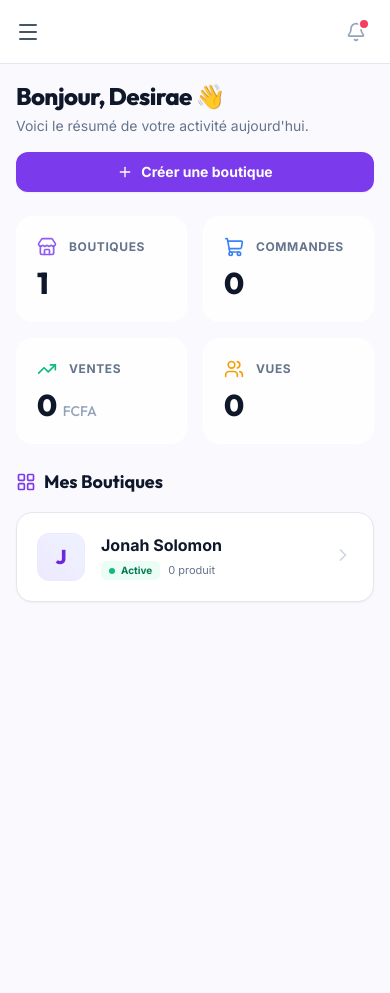
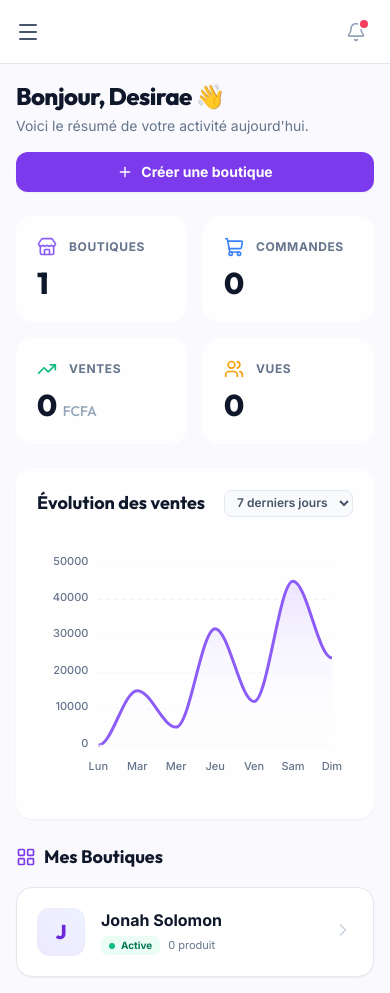
Before and after one commit to realsergealain/azoria-scan, a Django app: page /tableau-de-bord/ in a window 390 px wide. Run offline with Django 5.2, Linux system fonts and the light colour scheme; a user stored in the database is signed in; data comes from the database, SQL or seed files in the repository; some libraries are stand-ins or nearby versions.

Commit message:
feat: implement base dashboard layout with sidebar navigation and mobile responsiveness

```diff
--- a/templates/core/base_dashboard.html
+++ b/templates/core/base_dashboard.html
@@ -40,11 +40,11 @@
     <style>
         [x-cloak] { display: none !important; }
         .glass-card { background: rgba(255, 255, 255, 0.8); backdrop-filter: blur(12px); border: 1px solid rgba(255, 255, 255, 0.3); }
-        .nav-link.active { background-color: theme('colors.brand.50'); color: theme('colors.brand.700'); font-weight: 600; }
+        .nav-link.active { background-color: theme('colors.brand.50'); color: theme('colors.brand.700'); font-weight: 700; box-shadow: inset 4px 0 0 0 theme('colors.brand.600'); }
         .nav-link.active i { color: theme('colors.brand.600'); }
     </style>
 </head>
-<body class="h-full flex overflow-hidden text-slate-800" x-data="{ sidebarOpen: false }" hx-boost="true">
+<body class="h-full flex overflow-hidden text-slate-800" x-data="{ sidebarOpen: false, showComingSoonModal: false }" hx-boost="true">
 
     <!-- Page Loader (Azoria Branding) -->
     <div id="page-loader" class="fixed inset-0 z-[100] bg-slate-50 flex flex-col items-center justify-center transition-opacity duration-300" style="display: none; opacity: 0;">
@@ -95,17 +95,17 @@
                 Vue d'ensemble
             </a>
 
-            <a href="#" class="nav-link flex items-center gap-3 px-3 py-2.5 rounded-xl text-sm font-medium text-slate-600 hover:bg-slate-50 hover:text-slate-900 transition-colors">
+            <a href="#" @click.prevent="showComingSoonModal = true" class="nav-link flex items-center gap-3 px-3 py-2.5 rounded-xl text-sm font-medium text-slate-600 hover:bg-slate-50 hover:text-slate-900 transition-colors">
                 <i data-lucide="store" class="w-5 h-5 text-slate-400"></i>
                 Mes Boutiques
             </a>
 
-            <a href="#" class="nav-link flex items-center gap-3 px-3 py-2.5 rounded-xl text-sm font-medium text-slate-600 hover:bg-slate-50 hover:text-slate-900 transition-colors">
+            <a href="#" @click.prevent="showComingSoonModal = true" class="nav-link flex items-center gap-3 px-3 py-2.5 rounded-xl text-sm font-medium text-slate-600 hover:bg-slate-50 hover:text-slate-900 transition-colors">
                 <i data-lucide="package" class="w-5 h-5 text-slate-400"></i>
                 Produits
             </a>
 
-            <a href="#" class="nav-link flex items-center justify-between px-3 py-2.5 rounded-xl text-sm font-medium text-slate-600 hover:bg-slate-50 hover:text-slate-900 transition-colors">
+            <a href="#" @click.prevent="showComingSoonModal = true" class="nav-link flex items-center justify-between px-3 py-2.5 rounded-xl text-sm font-medium text-slate-600 hover:bg-slate-50 hover:text-slate-900 transition-colors">
                 <div class="flex items-center gap-3">
                     <i data-lucide="shopping-cart" class="w-5 h-5 text-slate-400"></i>
                     Commandes
@@ -113,19 +113,19 @@
                 <span class="bg-brand-100 text-brand-700 py-0.5 px-2 rounded-full text-[10px] font-bold">12</span>
             </a>
 
-            <a href="#" class="nav-link flex items-center gap-3 px-3 py-2.5 rounded-xl text-sm font-medium text-slate-600 hover:bg-slate-50 hover:text-slate-900 transition-colors">
+            <a href="#" @click.prevent="showComingSoonModal = true" class="nav-link flex items-center gap-3 px-3 py-2.5 rounded-xl text-sm font-medium text-slate-600 hover:bg-slate-50 hover:text-slate-900 transition-colors">
                 <i data-lucide="users" class="w-5 h-5 text-slate-400"></i>
                 Clients
             </a>
 
             <p class="px-3 text-[10px] font-bold uppercase tracking-wider text-slate-400 mb-2 mt-6">Outils</p>
 
-            <a href="#" class="nav-link flex items-center gap-3 px-3 py-2.5 rounded-xl text-sm font-medium text-slate-600 hover:bg-slate-50 hover:text-slate-900 transition-colors">
+            <a href="#" @click.prevent="showComingSoonModal = true" class="nav-link flex items-center gap-3 px-3 py-2.5 rounded-xl text-sm font-medium text-slate-600 hover:bg-slate-50 hover:text-slate-900 transition-colors">
                 <i data-lucide="qr-code" class="w-5 h-5 text-slate-400"></i>
                 QR Codes & Marketing
             </a>
 
-            <a href="#" class="nav-link flex items-center gap-3 px-3 py-2.5 rounded-xl text-sm font-medium text-slate-600 hover:bg-slate-50 hover:text-slate-900 transition-colors">
+            <a href="#" @click.prevent="showComingSoonModal = true" class="nav-link flex items-center gap-3 px-3 py-2.5 rounded-xl text-sm font-medium text-slate-600 hover:bg-slate-50 hover:text-slate-900 transition-colors">
                 <i data-lucide="settings" class="w-5 h-5 text-slate-400"></i>
                 Paramètres
             </a>
@@ -207,6 +207,35 @@
         </main>
     </div>
 
+    <!-- Coming Soon Modal (AlpineJS) -->
+    <div x-show="showComingSoonModal" style="display: none;" class="fixed inset-0 z-[100] flex items-center justify-center overflow-y-auto overflow-x-hidden p-4 sm:p-6" x-cloak>
+        <!-- Backdrop -->
+        <div x-show="showComingSoonModal" x-transition:enter="ease-out duration-300" x-transition:enter-start="opacity-0" x-transition:enter-end="opacity-100" x-transition:leave="ease-in duration-200" x-transition:leave-start="opacity-100" x-transition:leave-end="opacity-0" class="fixed inset-0 bg-slate-900/60 backdrop-blur-sm transition-opacity" @click="showComingSoonModal = false"></div>
+
+        <!-- Modal Panel -->
+        <div x-show="showComingSoonModal" x-transition:enter="ease-out duration-300" x-transition:enter-start="opacity-0 translate-y-4 sm:translate-y-0 sm:scale-95" x-transition:enter-end="opacity-100 translate-y-0 sm:scale-100" x-transition:leave="ease-in duration-200" x-transition:leave-start="opacity-100 translate-y-0 sm:scale-100" x-transition:leave-end="opacity-0 translate-y-4 sm:translate-y-0 sm:scale-95" class="relative w-full max-w-sm transform overflow-hidden rounded-3xl bg-white text-left align-middle shadow-2xl transition-all sm:my-8 border border-slate-100">
+
+            <div class="absolute top-0 right-0 pt-4 pr-4">
+                <button type="button" @click="showComingSoonModal = false" class="rounded-full p-1.5 text-slate-400 hover:text-slate-600 hover:bg-slate-100 transition-colors focus:outline-none">
+                    <i data-lucide="x" class="h-5 w-5"></i>
+                </button>
+            </div>
+
+            <div class="px-6 pt-10 pb-8 text-center">
+                <div class="mx-auto mb-5 flex h-16 w-16 items-center justify-center rounded-2xl bg-brand-50 border border-brand-100 shadow-inner">
+                    <i data-lucide="rocket" class="h-8 w-8 text-brand-600"></i>
+                </div>
+
+                <h3 class="font-heading text-xl font-bold text-slate-900 mb-2">Bientôt Disponible</h3>
+                <p class="text-sm text-slate-500 mb-6 leading-relaxed">Cette fonctionnalité est en cours de développement. L'équipe d'Azoria y travaille dur pour vous l'apporter très vite !</p>
+
+                <button type="button" @click="showComingSoonModal = false" class="w-full inline-flex justify-center rounded-xl bg-slate-900 px-4 py-2.5 text-sm font-semibold text-white shadow-sm hover:bg-slate-800 focus:outline-none transition-colors">
+                    J'ai hâte !
+                </button>
+            </div>
+        </div>
+    </div>
+
     <!-- Initialize Lucide Icons -->
     <script>
         document.addEventListener("DOMContentLoaded", function() { lucide.createIcons(); });
--- a/templates/core/dashboard.html
+++ b/templates/core/dashboard.html
@@ -52,6 +52,18 @@
         </div>
     </div>
 
+    <!-- Chart Section -->
+    <div class="glass-card rounded-2xl p-5 sm:p-6 mt-8 shadow-sm">
+        <div class="flex items-center justify-between mb-4">
+            <h3 class="font-heading font-bold text-lg text-slate-900">Évolution des ventes</h3>
+            <select class="text-xs font-semibold text-slate-600 bg-slate-50 border border-slate-200 rounded-lg px-2 py-1 outline-none focus:border-brand-300">
+                <option>7 derniers jours</option>
+                <option>Ce mois</option>
+            </select>
+        </div>
+        <div id="salesChart" class="w-full h-[250px]"></div>
+    </div>
+
     <!-- Shops List Section -->
     <div class="mt-8">
         <h3 class="font-heading font-bold text-lg text-slate-900 mb-4 flex items-center gap-2">
@@ -97,4 +109,45 @@
     </div>
 
 </div>
+
+<script src="https://cdn.jsdelivr.net/npm/apexcharts"></script>
+<script>
+    function initChart() {
+        const chartEl = document.querySelector("#salesChart");
+        if (chartEl && !chartEl.classList.contains('apexcharts-canvas')) {
+            // Prevent multiple renders
+            chartEl.innerHTML = '';
+
+            const options = {
+                chart: {
+                    type: 'area', height: 250, toolbar: { show: false }, zoom: { enabled: false },
+                    fontFamily: 'Inter, sans-serif',
+                    animations: { enabled: true, easing: 'easeinout', speed: 800 }
+                },
+                series: [{ name: 'Ventes (FCFA)', data: [0, 15000, 5000, 32000, 12000, 45000, 24000] }],
+                colors: ['#8B5CF6'],
+                fill: {
+                    type: 'gradient',
+                    gradient: { shadeIntensity: 1, opacityFrom: 0.4, opacityTo: 0.05, stops: [0, 100] }
+                },
+                dataLabels: { enabled: false },
+                stroke: { curve: 'smooth', width: 3 },
+                xaxis: {
+                    categories: ['Lun', 'Mar', 'Mer', 'Jeu', 'Ven', 'Sam', 'Dim'],
+                    axisBorder: { show: false }, axisTicks: { show: false },
+                    labels: { style: { colors: '#64748B', fontSize: '11px', fontWeight: 500 } }
+                },
+                yaxis: { labels: { style: { colors: '#64748B', fontSize: '11px', fontWeight: 500 } } },
+                grid: { borderColor: '#f1f5f9', strokeDashArray: 4, yaxis: { lines: { show: true } } },
+                tooltip: { theme: 'light' }
+            };
+
+            const chart = new ApexCharts(chartEl, options);
+            chart.render();
+        }
+    }
+
+    document.addEventListener("DOMContentLoaded", initChart);
+    document.body.addEventListener('htmx:afterSettle', initChart);
+</script>
 {% endblock %}
```
Also changed, not shown: .agents/rules/ux.md (added).
